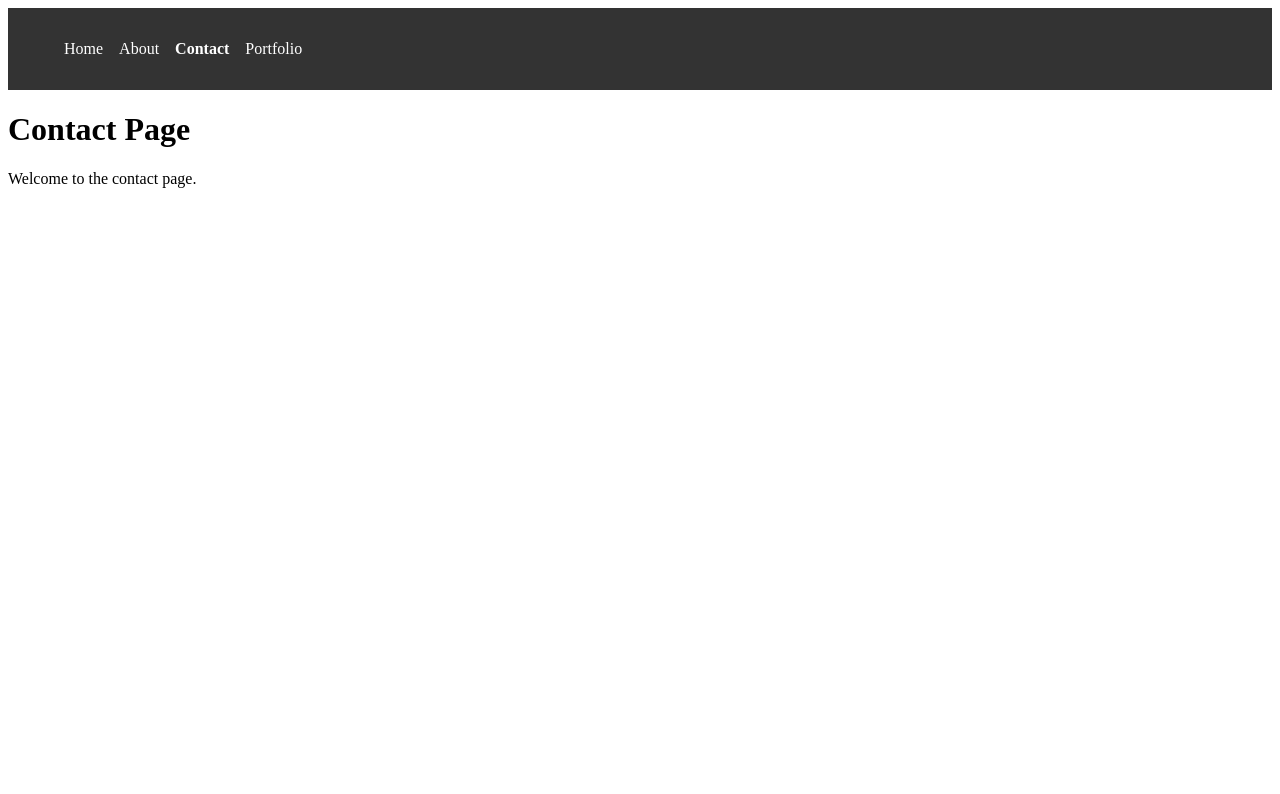
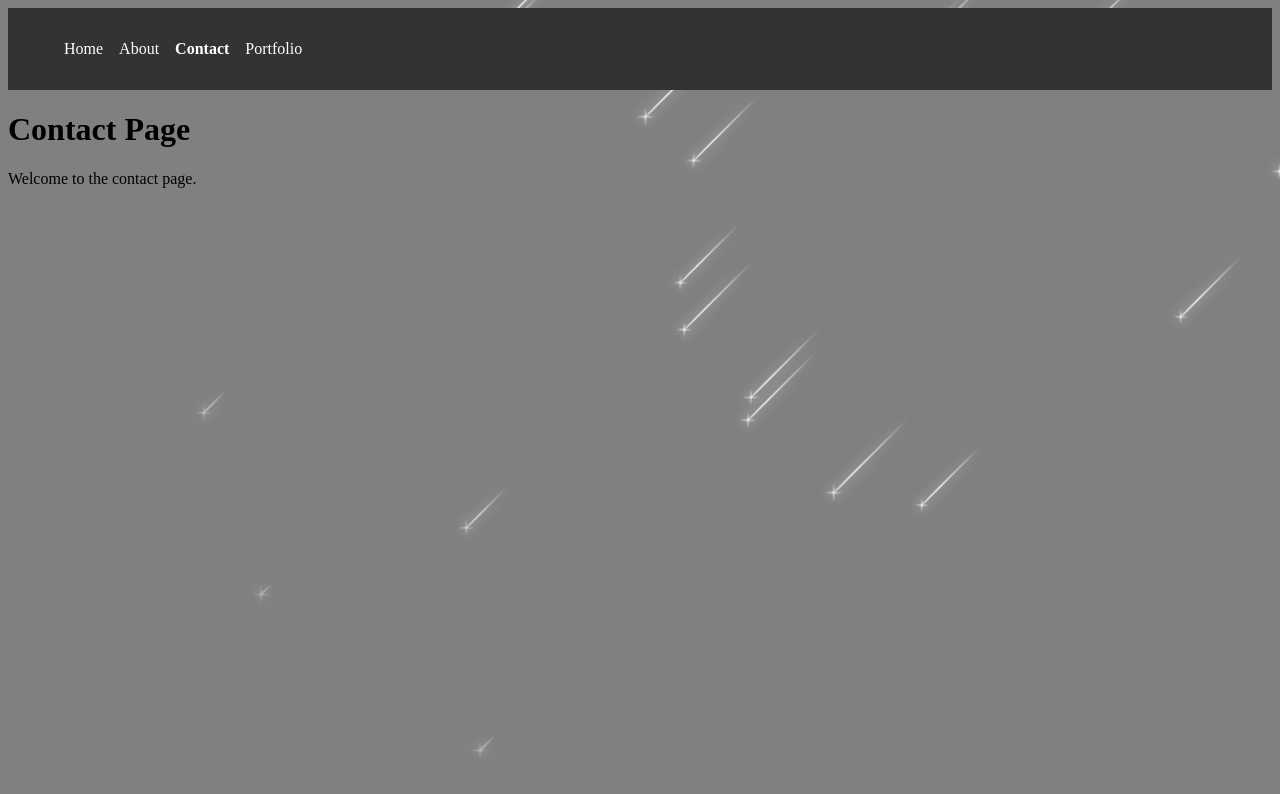
Before and after one commit to hizzCarlo/hizzCarlo.github.io, a SvelteKit app: page /contact in a window 1280 px wide. Shown: the top 794 px of the page. Built offline with nearby package versions, Linux system fonts and the light colour scheme.

Commit message:
animated bg

```diff
--- /dev/null
+++ b/postcss.config.js
@@ -0,0 +1,6 @@
+export default {
+  plugins: {
+    tailwindcss: {},
+    autoprefixer: {}
+  }
+};
--- /dev/null
+++ b/src/app.css
@@ -0,0 +1,3 @@
+@import "tailwindcss/base";
+@import "tailwindcss/components";
+@import "tailwindcss/utilities";
--- a/src/routes/+layout.svelte
+++ b/src/routes/+layout.svelte
@@ -1,6 +1,7 @@
 <script>
     import Navbar from '$lib/Navbar.svelte';
     import { page } from '$app/stores';
+    import '../styles/custom.css'; // Import the custom CSS
 
     let activePage = '';
 
@@ -20,4 +21,10 @@
 
 <Navbar {activePage} />
 
+<div class="stars">
+    {#each Array(50) as _, i}
+        <div class="star" style="--top-offset: {Math.random() * 100}vh; --fall-duration: {6 + Math.random() * 6}s; --fall-delay: {Math.random() * 10}s; --star-tail-length: {5 + Math.random() * 2.5}em;"></div>
+    {/each}
+</div>
+
 <slot />
--- a/src/routes/contact/+page.svelte
+++ b/src/routes/contact/+page.svelte
@@ -4,5 +4,9 @@
     export let data: PageData;
 </script>
 
-  <h1>Contact Page</h1>
-  <p>Welcome to the contact page.</p>
+<div class="relative min-h-screen">
+  <div class="relative z-10">
+    <h1>Contact Page</h1>
+    <p>Welcome to the contact page.</p>
+  </div>
+</div>
--- /dev/null
+++ b/src/styles/custom.css
@@ -0,0 +1,84 @@
+/* src/styles/custom.css */
+body {
+  background-color: gray;
+}
+
+@keyframes fall {
+    to {
+      transform: translate3d(-30em, 0, 0);
+    }
+  }
+
+  @keyframes tail-fade {
+    0%, 50% {
+      width: var(--star-tail-length);
+      opacity: 1;
+    }
+
+    70%, 80% {
+      width: 0;
+      opacity: 0.4;
+    }
+
+    100% {
+      width: 0;
+      opacity: 0;
+    }
+  }
+
+  @keyframes blink {
+    50% {
+      opacity: 0.6;
+    }
+  }
+
+  .stars {
+    position: fixed;
+    top: 0;
+    left: 0;
+    width: 100%;
+    height: 120%;
+    transform: rotate(-45deg);
+    z-index: -1; /* Ensure it stays behind other content */
+  }
+
+  .star {
+    --star-color: #fff;
+    --star-tail-length: 6em;
+    --star-tail-height: 2px;
+    --star-width: calc(var(--star-tail-length) / 6);
+    --fall-duration: 9s;
+    --tail-fade-duration: var(--fall-duration);
+
+    position: absolute;
+    top: var(--top-offset);
+    left: 0;
+    width: var(--star-tail-length);
+    height: var(--star-tail-height);
+    color: var(--star-color);
+    background: linear-gradient(45deg, currentColor, transparent);
+    border-radius: 50%;
+    filter: drop-shadow(0 0 6px currentColor);
+    transform: translate3d(104em, 0, 0);
+    animation: fall var(--fall-duration) var(--fall-delay) linear infinite, tail-fade var(--tail-fade-duration) var(--fall-delay) ease-out infinite;
+  }
+
+  .star::before, .star::after {
+    position: absolute;
+    content: '';
+    top: 0;
+    left: calc(var(--star-width) / -2);
+    width: var(--star-width);
+    height: 100%;
+    background: linear-gradient(45deg, transparent, currentColor, transparent);
+    border-radius: inherit;
+    animation: blink 2s linear infinite;
+  }
+
+  .star::before {
+    transform: rotate(45deg);
+  }
+
+  .star::after {
+    transform: rotate(-45deg);
+  }
```
Also changed, not shown: package.json (+11 -1 lines), src/routes/about/+page.svelte (+7 -2 lines), src/routes/portfolio/+page.svelte (+7 -2 lines), tailwind.config.ts (added, +11 -0 lines), 1 other file (tests, documents, lock files or other folders). Lines whose indentation alone changed are shown as unchanged.
